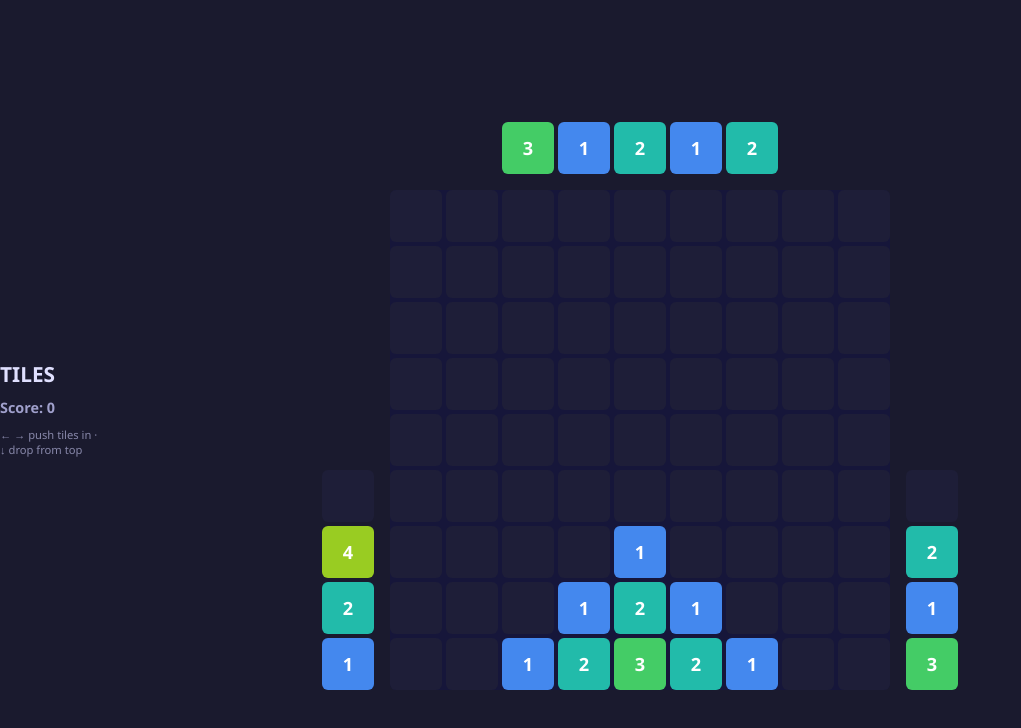
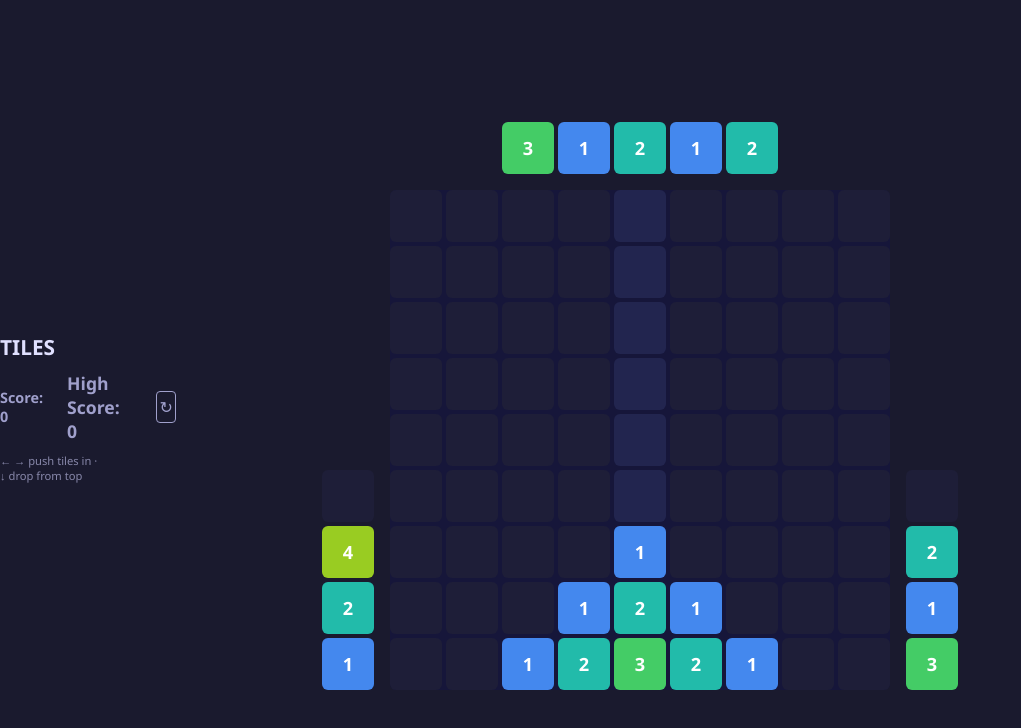
Before and after one commit to EvanCzako/Tiles1, a React (Vite) app: page / in a window 1280 px wide. Shown: the top 728 px of the page, without its empty margins (0-1021 px from the left). Built offline with nearby package versions, Linux system fonts and the light colour scheme.

Commit message:
Add high score

```diff
--- a/src/App.css
+++ b/src/App.css
@@ -36,11 +36,49 @@ html, body {
   margin: 0;
 }
 
+.score-row {
+  display: flex;
+  align-items: center;
+  gap: 24px;
+  justify-content: center;
+}
+
 .score {
   color: #a0a0cc;
   font-size: 1.1rem;
   font-weight: 600;
   margin: 0;
+}
+
+.high-score {
+  color: #a0a0cc;
+  font-size: 1.1rem;
+  font-weight: 600;
+  margin: 0;
+}
+
+.reset-hs-btn {
+  background: none;
+  border: 1px solid #a0a0cc;
+  color: #a0a0cc;
+  width: 32px;
+  height: 32px;
+  border-radius: 4px;
+  cursor: pointer;
+  font-size: 1rem;
+  display: flex;
+  align-items: center;
+  justify-content: center;
+  transition: all 0.2s;
+  padding: 0;
+  pointer-events: auto;
+  touch-action: manipulation;
+}
+
+.reset-hs-btn:hover {
+  background-color: rgba(160, 160, 204, 0.1);
+  border-color: #e0e0ff;
+  color: #e0e0ff;
 }
 
 .hint {
@@ -120,6 +158,15 @@ html, body {
 
 .tile--disabled {
   opacity: 0.4;
+}
+
+.grid-cell {
+  border-radius: 6px;
+}
+
+.grid-cell--center {
+  background: rgba(100, 120, 200, 0.15);
+  border-radius: 6px;
 }
 
 @keyframes flash-collapse {
--- a/src/App.jsx
+++ b/src/App.jsx
@@ -6,7 +6,7 @@ import Arena from './components/Arena';
 import './App.css';
 
 export default function App() {
-  const { score, triggerPush, layout } = useGameStore();
+  const { score, highScore, triggerPush, layout, resetHighScore } = useGameStore();
   const { CONTAINER_W, CONTAINER_H } = layout;
 
   const scale = useScale(CONTAINER_W, CONTAINER_H);
@@ -14,7 +14,7 @@ export default function App() {
 
   return (
     <div className="app">
-      <GameHeader score={score} />
+      <GameHeader score={score} highScore={highScore} onResetHighScore={resetHighScore} />
       <div className="arena-container">
         <div style={{ width: CONTAINER_W * scale, height: CONTAINER_H * scale, overflow: 'visible', flexShrink: 0 }}>
           <div className="arena" style={{ width: CONTAINER_W, height: CONTAINER_H, transform: `scale(${scale})`, transformOrigin: '0 0' }}>
--- a/src/components/Arena.jsx
+++ b/src/components/Arena.jsx
@@ -8,7 +8,7 @@ import GameOverOverlay from './GameOverOverlay';
 export default function Arena() {
   const {
     grid, leftPending, rightPending, topPending,
-    score, gameOver, reset,
+    score, highScore, gameOver, reset,
     flyingTiles, flyingSource,
     flashSet, redFlashSet, redFlashSource, annihilateSet,
     collapsingCells, disabledLeft, disabledRight, disabledTop,
@@ -16,11 +16,11 @@ export default function Arena() {
   } = useGameStore();
 
   const { sideOffset, gridPx, gridTopOffset, pendingColTop, topPendingLeft } = layout;
-  const { PENDING_ROW_START } = cfg;
+  const { PENDING_ROW_START, CENTER_COL } = cfg;
 
   return (
     <>
-      {gameOver && <GameOverOverlay score={score} onReset={reset} />}
+      {gameOver && <GameOverOverlay score={score} highScore={highScore} onReset={reset} />}
 
       {flyingTiles.map(ft => (
         <FlyingTile
@@ -67,14 +67,21 @@ export default function Arena() {
       <div className="grid" style={{ left: sideOffset, top: gridTopOffset, width: gridPx, gridTemplateColumns: `repeat(${cfg.COLS}, ${CELL}px)` }}>
         {grid.map((row, r) =>
           row.map((val, c) => (
-            isDeadCell(r, c)
-              ? <div key={`${r}-${c}`} className="tile tile--dead" style={{ width: CELL, height: CELL }} />
-              : <Tile
-                  key={`${r}-${c}`}
-                  value={collapsingCells.has(`${r},${c}`) ? 0 : val}
-                  flashing={flashSet.has(`${r},${c}`)}
-                  flashAnnihilate={annihilateSet.has(`${r},${c}`)}
-                />
+            <div
+              key={`${r}-${c}`}
+              className={`grid-cell${c === CENTER_COL ? ' grid-cell--center' : ''}`}
+              style={{ width: CELL, height: CELL }}
+            >
+              {isDeadCell(r, c)
+                ? <div className="tile tile--dead" style={{ width: CELL, height: CELL }} />
+                : <Tile
+                    value={collapsingCells.has(`${r},${c}`) ? 0 : val}
+                    flashing={flashSet.has(`${r},${c}`)}
+                    flashAnnihilate={annihilateSet.has(`${r},${c}`)}
+                    centerColumn={c === CENTER_COL}
+                  />
+              }
+            </div>
           ))
         )}
       </div>
--- a/src/components/GameHeader.jsx
+++ b/src/components/GameHeader.jsx
@@ -1,11 +1,15 @@
 const isTouch = typeof window !== 'undefined' &&
   ('ontouchstart' in window || navigator.maxTouchPoints > 0);
 
-export default function GameHeader({ score }) {
+export default function GameHeader({ score, highScore, onResetHighScore }) {
   return (
     <div className="game-header">
       <h1 className="title">TILES</h1>
-      <p className="score">Score: {score}</p>
+      <div className="score-row">
+        <p className="score">Score: {score}</p>
+        <p className="high-score">High Score: {highScore}</p>
+        <button className="reset-hs-btn" onClick={onResetHighScore} title="Reset high score">↻</button>
+      </div>
       <p className="hint">
         {isTouch
           ? 'swipe ← → to push  ·  swipe ↓ to drop'
--- a/src/components/GameOverOverlay.jsx
+++ b/src/components/GameOverOverlay.jsx
@@ -1,9 +1,10 @@
-export default function GameOverOverlay({ score, onReset }) {
+export default function GameOverOverlay({ score, highScore, onReset }) {
   return (
     <div className="game-over-overlay">
       <div className="game-over-box">
         <h2>GAME OVER</h2>
         <p>Score: {score}</p>
+        <p>High Score: {highScore}</p>
         <button onClick={onReset}>Play Again</button>
       </div>
     </div>
--- a/src/components/Tile.jsx
+++ b/src/components/Tile.jsx
@@ -1,14 +1,14 @@
 import { CELL } from '../constants';
 import { getTileColor } from '../gameLogic';
 
-export default function Tile({ value, size = CELL, flashing = false, flashRed = false, flashAnnihilate = false, disabled = false }) {
+export default function Tile({ value, size = CELL, flashing = false, flashRed = false, flashAnnihilate = false, disabled = false, centerColumn = false }) {
   const { bg, text } = disabled
     ? { bg: '#4a1c1c', text: '#c06060' }
     : getTileColor(value);
   return (
     <div
       className={`tile${value > 0 && !disabled ? ' tile--filled' : ''}${flashing ? ' tile--flash' : ''}${flashRed ? ' tile--flash-red' : ''}${flashAnnihilate ? ' tile--flash-annihilate' : ''}${disabled ? ' tile--disabled' : ''}`}
-      style={{ width: size, height: size, background: bg, color: text, fontSize: size * 0.35 }}
+      style={{ width: size, height: size, background: value > 0 || disabled ? bg : (centerColumn ? 'transparent' : bg), color: text, fontSize: size * 0.35 }}
     >
       {value > 0 && !disabled ? value : ''}
     </div>
--- a/src/store.js
+++ b/src/store.js
@@ -32,6 +32,18 @@ function checkGameOver(grid, dl, dr, dt, cfg) {
   );
 }
 
+function loadHighScore() {
+  if (typeof window === 'undefined') return 0;
+  const saved = localStorage.getItem('tilesHighScore');
+  return saved ? parseInt(saved, 10) : 0;
+}
+
+function saveHighScore(score) {
+  if (typeof window !== 'undefined') {
+    localStorage.setItem('tilesHighScore', String(score));
+  }
+}
+
 function initState(mode = '9x9') {
   const cfg    = GRID_CONFIGS[mode];
   const layout = getLayout(cfg);
@@ -44,6 +56,7 @@ function initState(mode = '9x9') {
     rightPending:   createInitialPending(cfg),
     topPending:     createInitialTopPending(cfg),
     score:          0,
+    highScore:      loadHighScore(),
     gameOver:       false,
     animating:      false,
     flyingTiles:    [],
@@ -74,7 +87,11 @@ function runCollapseLoop(grid, pendingPayload, newDL, newDR, newDT, get, set, la
       // Cascade fully settled — now reveal the refreshed pending tiles
       set({ animating: false, frozenPendingRows: null, ...pendingPayload });
       if (checkGameOver(settled, newDL, newDR, newDT, curCfg)) {
-        set({ gameOver: true });
+        const currentScore = get().score;
+        const currentHighScore = get().highScore;
+        const newHighScore = Math.max(currentScore, currentHighScore);
+        saveHighScore(newHighScore);
+        set({ gameOver: true, highScore: newHighScore });
       } else {
         const available = getAvailableDirections(get());
         if (available.length === 1) {
@@ -156,6 +173,11 @@ const useGameStore = create((set, get) => ({
 
   reset() {
     set(initState(get().gridMode));
+  },
+
+  resetHighScore() {
+    saveHighScore(0);
+    set({ highScore: 0 });
   },
 
   setGridMode(mode) {
@@ -244,7 +266,11 @@ const useGameStore = create((set, get) => ({
       if (blockedIndices.length > 0)
         setTimeout(() => set({ redFlashSet: new Set(), redFlashSource: null }), FLASH_MS);
       if (checkGameOver(pc.payload.grid, newDL, newDR, newDT, cfg)) {
-        set({ gameOver: true });
+        const currentScore = get().score + pushScore;
+        const currentHighScore = get().highScore;
+        const newHighScore = Math.max(currentScore, currentHighScore);
+        saveHighScore(newHighScore);
+        set({ gameOver: true, highScore: newHighScore });
       } else {
         const available = getAvailableDirections(get());
         if (available.length === 1) {
```
